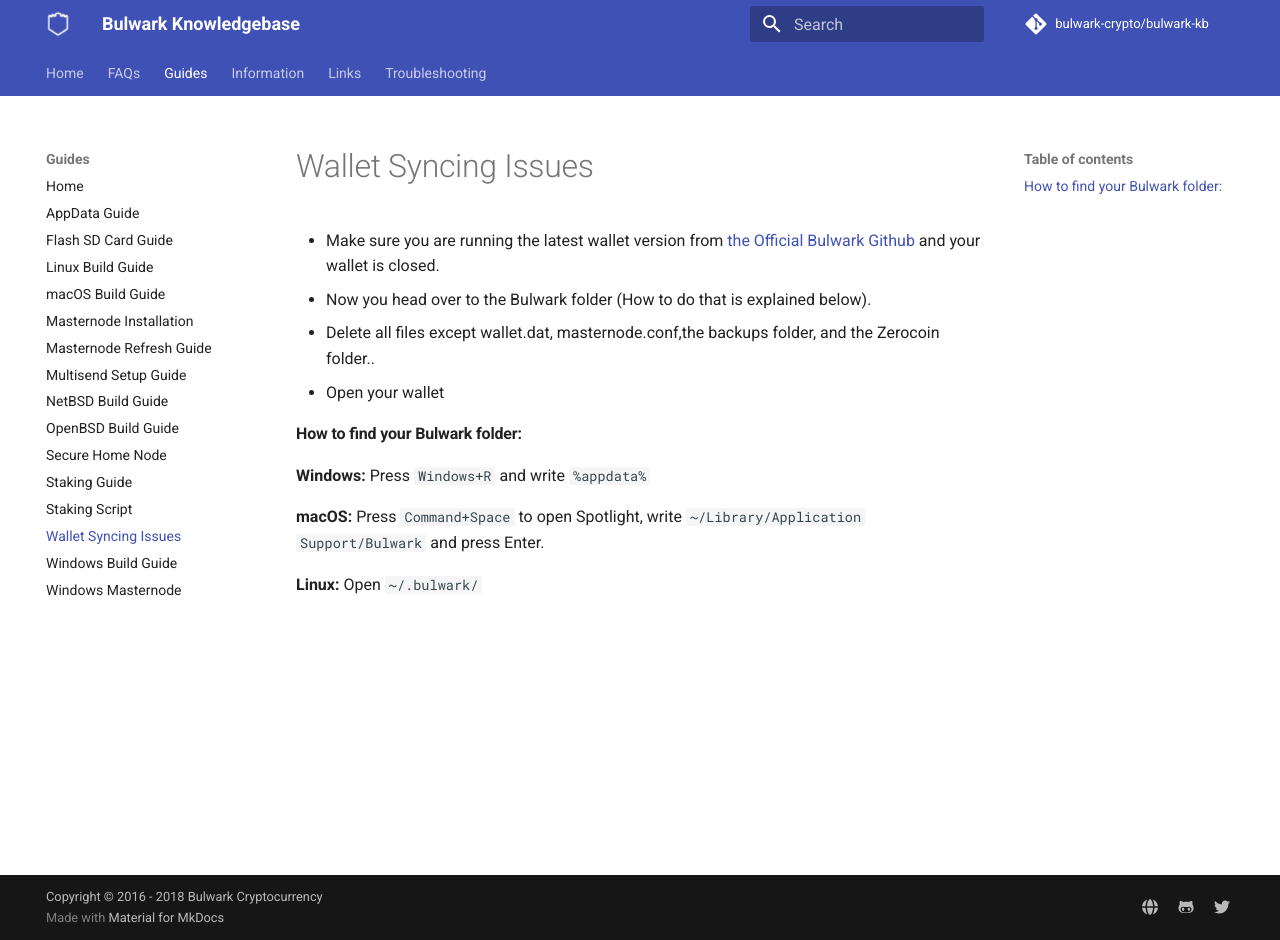
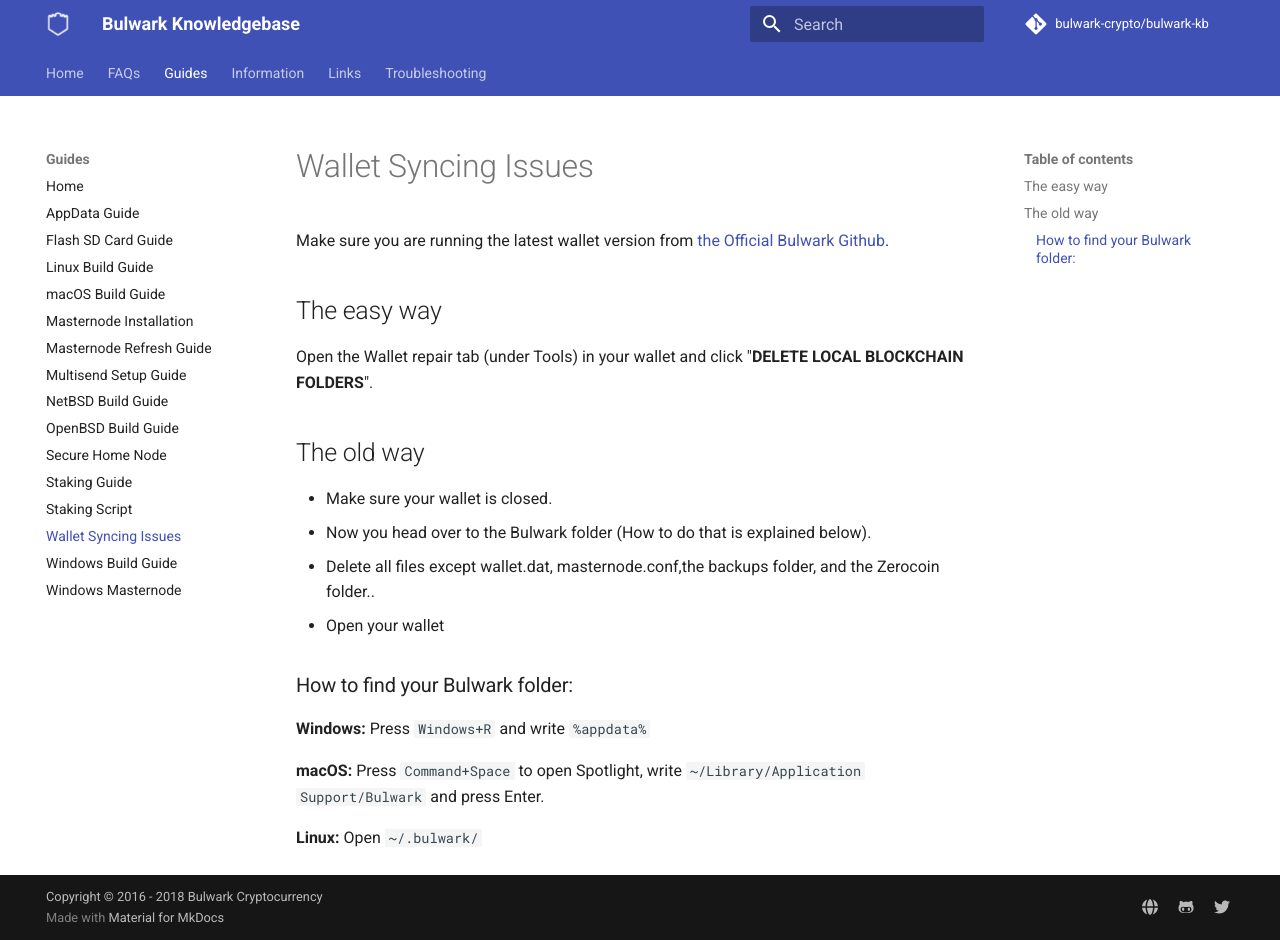
Before and after one commit to bulwark-crypto/Bulwark-KB, an MkDocs documentation site: the page built from docs/Guides/Wallet-Syncing-Issues.md, in a window 1280 px wide and 940 px high. Built offline with MkDocs 1.6.1 and Material for MkDocs 9.7.7, drawn with Linux system fonts in a browser that asks for light colours; comment, search, counter and statistics services are not loaded.

Commit message:
Added new way to resync chaindata

```diff
--- a/docs/Guides/Wallet-Syncing-Issues.md
+++ b/docs/Guides/Wallet-Syncing-Issues.md
@@ -1,11 +1,19 @@
 # Wallet Syncing Issues
 
-* Make sure you are running the latest wallet version from [the Official Bulwark Github](https://github.com/bulwark-crypto/Bulwark/releases) and your wallet is closed.
-* Now you head over to the Bulwark folder (How to do that is explained below).
-* Delete all files except wallet.dat, masternode.conf,the backups folder, and the Zerocoin folder..
-* Open your wallet
+Make sure you are running the latest wallet version from [the Official Bulwark Github](https://github.com/bulwark-crypto/Bulwark/releases).
 
-#### How to find your Bulwark folder:
+## The easy way
+
+Open the Wallet repair tab (under Tools) in your wallet and click "**DELETE LOCAL BLOCKCHAIN FOLDERS**".
+
+## The old way
+
+- Make sure your wallet is closed.
+- Now you head over to the Bulwark folder (How to do that is explained below).
+- Delete all files except wallet.dat, masternode.conf,the backups folder, and the Zerocoin folder..
+- Open your wallet
+
+### How to find your Bulwark folder:
 
 **Windows:** Press `Windows+R` and write `%appdata%`
 
```
